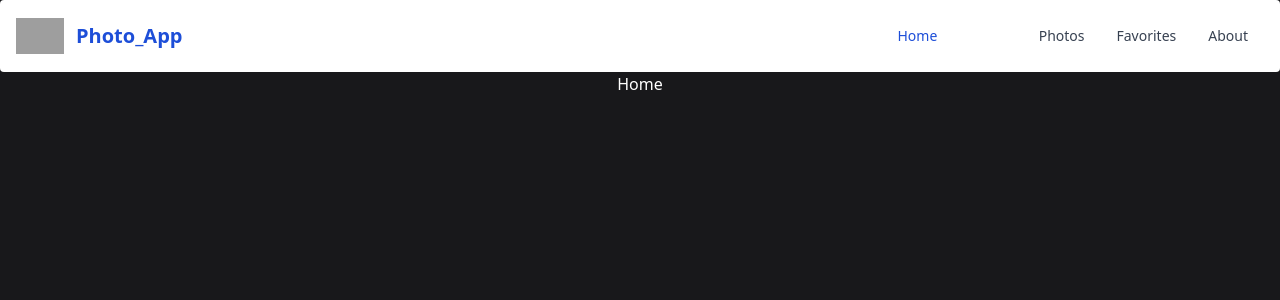
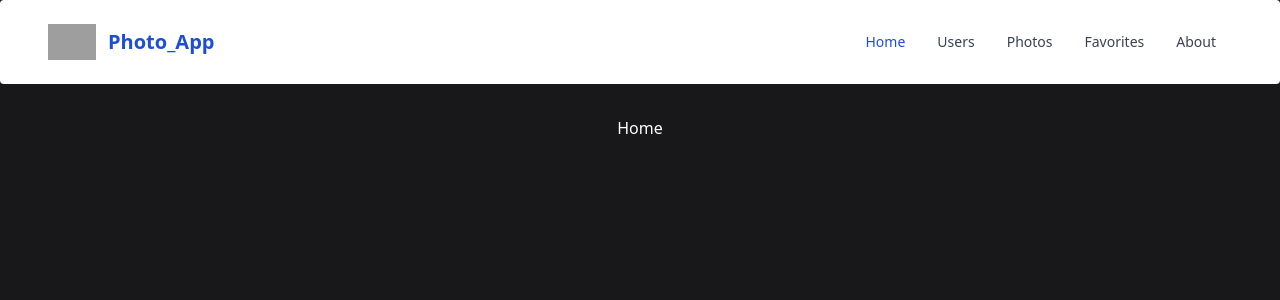
Before and after one commit to Sergii-Tukalo/foto_app, a React (Vite) app: page / in a window 1280 px wide. Shown: the top 300 px of the page. Built offline with nearby package versions, Linux system fonts and the light colour scheme; no server answers; grey boxes are pictures that could not be loaded.

Commit message:
update navigation for mobile

```diff
--- a/src/components/Navigator.tsx
+++ b/src/components/Navigator.tsx
@@ -1,13 +1,14 @@
-import React from 'react';
+import React, { useState } from 'react';
 import { NavLink } from 'react-router-dom';
 
 export const Navigator = () => {
+  const [navbar, setNavbar] = useState(false);
   return (
-    <nav className="bg-white border-gray-200 px-2 sm:px-4 py-2.5 rounded dark:bg-gray-900">
-      <div className="container flex flex-wrap items-center justify-between mx-auto">
+    <nav className="w-full bg-white border-gray-200 px-2 sm:px-4 py-4 rounded dark:bg-gray-900 md:mb-8">
+      <div className="justify-between relative px-4 mx-auto lg:max-w-7xl md:items-center md:flex md:px-8">
         <NavLink
           to="/"
-          className="flex items-center"
+          className="flex items-center h-10"
         >
           <img
             src="https://flowbite.com/docs/images/logo.svg"
@@ -19,9 +20,10 @@ export const Navigator = () => {
           </span>
         </NavLink>
         <button
+          onClick={() => setNavbar(!navbar)}
           data-collapse-toggle="navbar-default"
           type="button"
-          className="inline-flex items-center p-2 ml-3 text-sm text-gray-500 rounded-lg md:hidden hover:bg-gray-100 focus:outline-none focus:ring-2 focus:ring-gray-200 dark:text-gray-400 dark:hover:bg-gray-700 dark:focus:ring-gray-600"
+          className="inline-flex items-end top-0 right-0 p-2 ml-3 text-sm absolute text-gray-500 rounded-lg md:hidden hover:bg-gray-100 focus:outline-none focus:ring-2 focus:ring-gray-200 dark:text-gray-400 dark:hover:bg-gray-700 dark:focus:ring-gray-600"
           aria-controls="navbar-default"
           aria-expanded="false"
         >
@@ -41,14 +43,16 @@ export const Navigator = () => {
           </svg>
         </button>
         <div
-          className="hidden w-full md:block md:w-auto"
+          className={`flex-1 justify-self-center pb-3 mt-8 md:block md:pb-0 md:mt-0 ${
+            navbar ? 'block' : 'hidden'
+          }`}
           id="navbar-default"
         >
-          <ul className="flex flex-col p-4 mt-4 border border-gray-100 rounded-lg bg-gray-50 md:flex-row md:space-x-8 md:mt-0 md:text-sm md:font-medium md:border-0 md:bg-white dark:bg-gray-800 md:dark:bg-gray-900 dark:border-gray-700">
+          <ul className="flex flex-col p-4 mt-4 border border-gray-100 rounded-lg bg-gray-50 md:flex-row md:justify-end md:space-x-8 md:mt-0 md:text-sm md:font-medium md:border-0 md:bg-white dark:bg-gray-800 md:dark:bg-gray-900 dark:border-gray-700">
             <li>
               <NavLink
                 to="/"
-                className="block py-2 pl-3 pr-4 text-white bg-blue-700 rounded md:bg-transparent md:p-0 dark:text-white"
+                className="block py-2 pl-3 pr-4 text-gray-700 rounded hover:bg-gray-100 md:hover:bg-transparent md:border-0 md:hover:text-blue-700 md:p-0 dark:text-gray-400 md:dark:hover:text-white dark:hover:bg-gray-700 dark:hover:text-white md:dark:hover:bg-transparent"
                 aria-current="page"
               >
                 Home
@@ -57,7 +61,7 @@ export const Navigator = () => {
             <li>
               <NavLink
                 to="/users"
-                className="block py-2 pl-3 pr-4 text-white bg-blue-700 rounded md:bg-transparent md:p-0 dark:text-white"
+                className="block py-2 pl-3 pr-4 text-gray-700 rounded hover:bg-gray-100 md:hover:bg-transparent md:border-0 md:hover:text-blue-700 md:p-0 dark:text-gray-400 md:dark:hover:text-white dark:hover:bg-gray-700 dark:hover:text-white md:dark:hover:bg-transparent"
                 aria-current="page"
               >
                 Users
```
